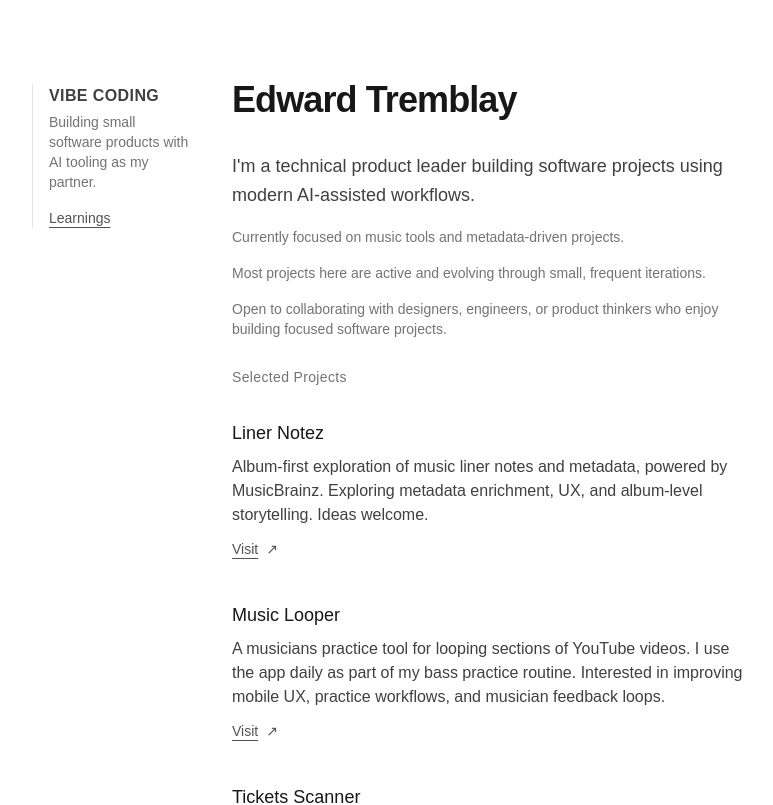
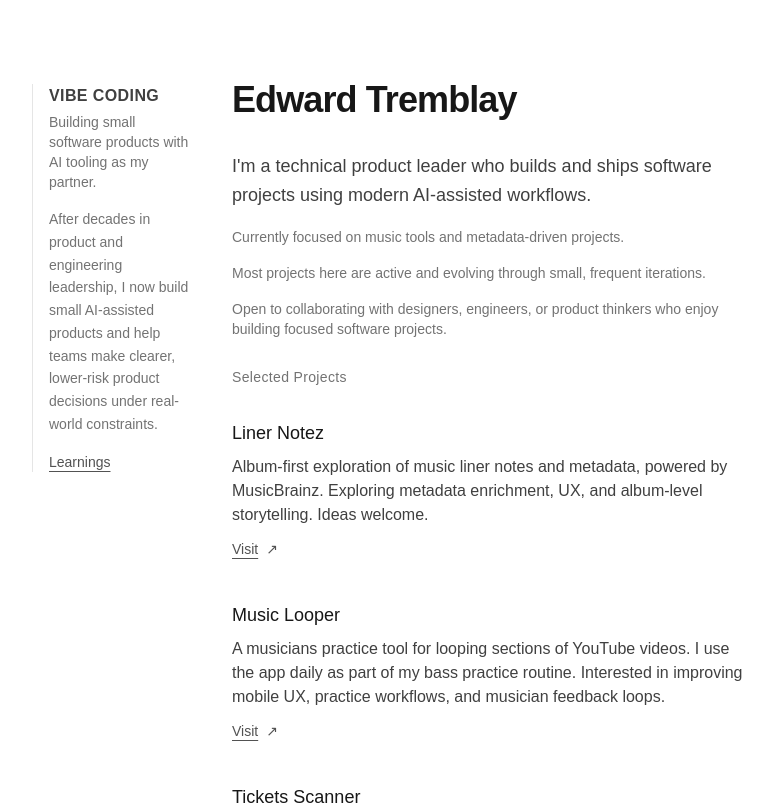
Before and after one commit to edtremsaga/vibey-pers-profile, a Next.js app: page / in a window 1280 px wide. Shown: the top 805 px of the page, without its empty margins (248-1021 px from the left). Built offline with nearby package versions, Linux system fonts and the light colour scheme.

Commit message:
Update sidebar bio and lead-in sentence

```diff
--- a/src/app/learnings/page.tsx
+++ b/src/app/learnings/page.tsx
@@ -11,6 +11,9 @@ export default function Learnings() {
               </p>
               <p className="mt-1 text-sm text-neutral-500">
                 Building small software products with AI tooling as my partner.
+              </p>
+              <p className="mt-4 text-sm text-neutral-500 leading-relaxed">
+                After decades in product and engineering leadership, I now build small AI-assisted products and help teams make clearer, lower-risk product decisions under real-world constraints.
               </p>
               <p className="mt-4 text-sm">
                 <a
--- a/src/app/page.tsx
+++ b/src/app/page.tsx
@@ -11,6 +11,9 @@ export default function Home() {
     </p>
     <p className="mt-1 text-sm text-neutral-500">
       Building small software products with AI tooling as my partner.
+    </p>
+    <p className="mt-4 text-sm text-neutral-500 leading-relaxed">
+      After decades in product and engineering leadership, I now build small AI-assisted products and help teams make clearer, lower-risk product decisions under real-world constraints.
     </p>
     <p className="mt-4 text-sm">
       <a
@@ -30,8 +33,7 @@ export default function Home() {
                 Edward Tremblay
               </h1>
               <p className="text-lg leading-relaxed text-neutral-700">
-              I&apos;m a technical product leader building software
-              projects using modern AI-assisted workflows.
+              I&apos;m a technical product leader who builds and ships software projects using modern AI-assisted workflows.
               </p>
               <p className="mt-4 text-sm text-neutral-500">
   Currently focused on music tools and metadata-driven projects.
```
